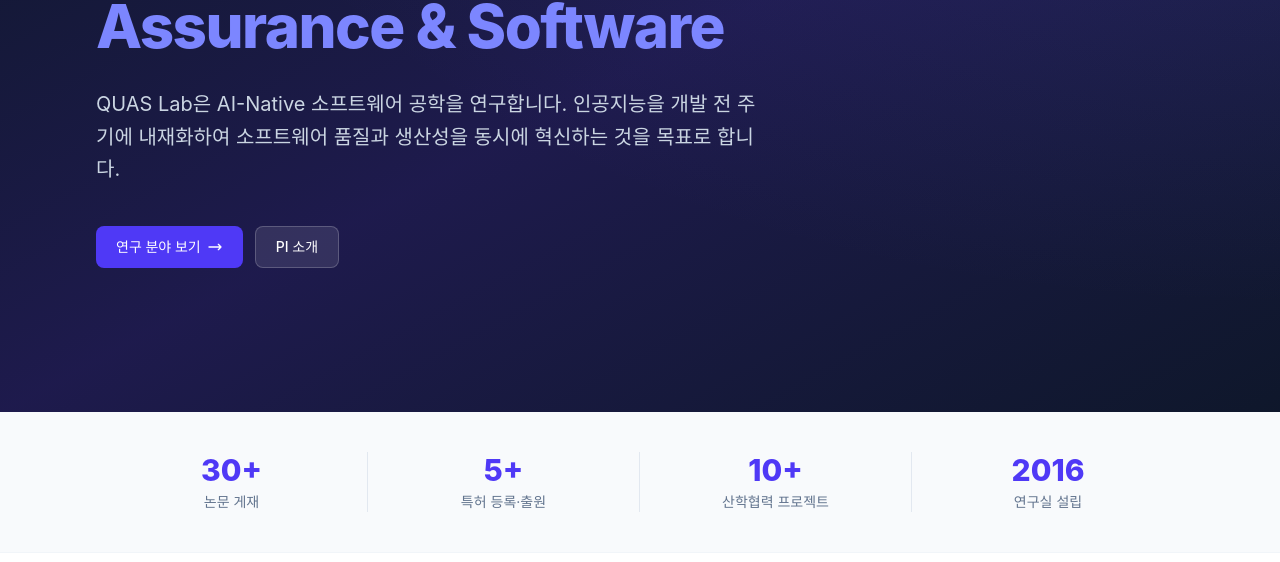
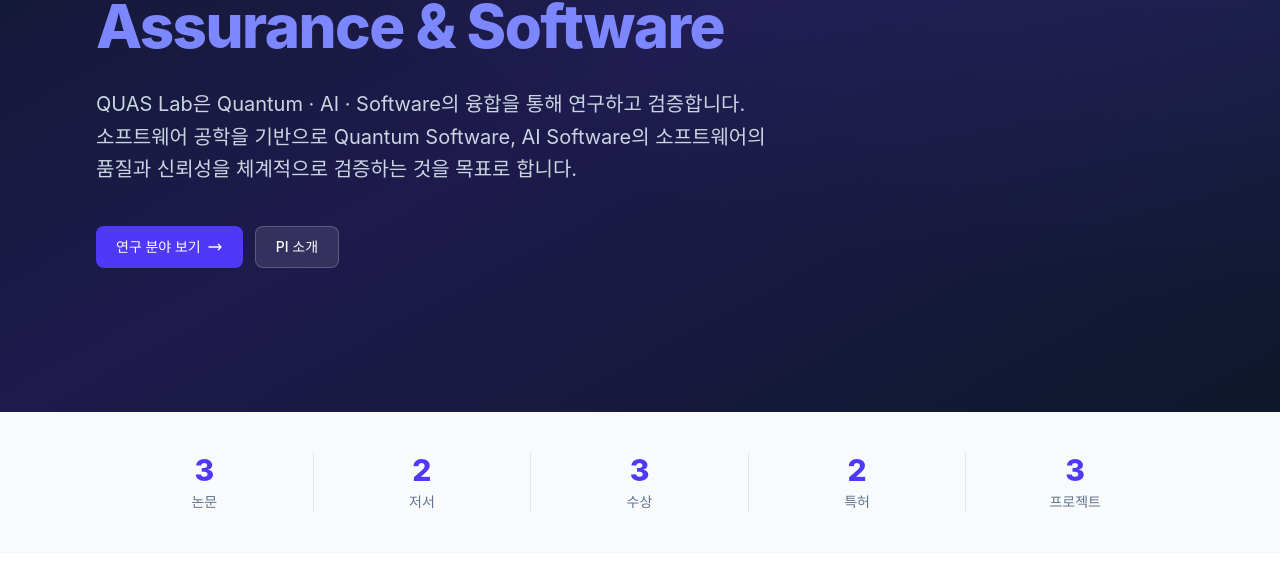
Before and after one commit to zrocircle/quaslab, a React (Vite) app: page / in a window 1280 px wide. Shown: the part 344-906 px from the top of the page. Built offline with nearby package versions, Linux system fonts and the light colour scheme; no server answers.

Commit message:
Add visitor counter and update stats section
- Add daily visitor counter using Supabase
- Change stats to auto-count from archive.json (논문/저서/수상/특허/프로젝트)
- Add 3 dummy project entries to archive.json
- Update hero description to reflect QUAS acronym

```diff
--- a/src/data/archive.json
+++ b/src/data/archive.json
@@ -112,5 +112,31 @@
       "tags": ["LLM", "명세 검증", "KR 출원"],
       "fileUrl": "/assets/patents/patent-002.pdf"
     }
+  ],
+  "projects": [
+    {
+      "id": "project-001",
+      "title": "AI 기반 소프트웨어 자동 검증 시스템 개발",
+      "organization": "한국연구재단 (NRF)",
+      "period": "2023.03 – 2025.02",
+      "description": "대규모 언어 모델을 활용하여 소프트웨어 명세 적합성을 자동으로 검증하는 시스템을 개발하는 산학협력 연구 과제.",
+      "tags": ["NRF", "AI V&V", "LLM"]
+    },
+    {
+      "id": "project-002",
+      "title": "강화학습 기반 CI/CD 최적화 플랫폼 연구",
+      "organization": "정보통신기획평가원 (IITP)",
+      "period": "2022.06 – 2024.05",
+      "description": "강화학습 에이전트를 CI/CD 파이프라인에 적용하여 빌드·테스트 비용을 최소화하고 결함 검출률을 높이는 플랫폼 연구.",
+      "tags": ["IITP", "Reinforcement Learning", "CI/CD"]
+    },
+    {
+      "id": "project-003",
+      "title": "Quantum Software 품질보증 방법론 연구",
+      "organization": "홍익대학교 산학협력단",
+      "period": "2024.03 – 2026.02",
+      "description": "양자 컴퓨팅 소프트웨어의 특성을 반영한 품질보증 및 테스팅 방법론을 체계화하는 선도 연구.",
+      "tags": ["Quantum Software", "SQA", "홍익대"]
+    }
   ]
 }
--- a/src/hooks/useVisitorCount.js
+++ b/src/hooks/useVisitorCount.js
@@ -2,6 +2,17 @@
 
 const SUPABASE_URL = import.meta.env.VITE_SUPABASE_URL
 const SUPABASE_ANON_KEY = import.meta.env.VITE_SUPABASE_ANON_KEY
+
+async function fetchTotalCount() {
+  const res = await fetch(`${SUPABASE_URL}/rest/v1/daily_visitors?select=count`, {
+    headers: {
+      apikey: SUPABASE_ANON_KEY,
+      Authorization: `Bearer ${SUPABASE_ANON_KEY}`,
+    },
+  })
+  const data = await res.json()
+  return data.reduce((sum, row) => sum + row.count, 0)
+}
 
 export function useVisitorCount() {
   const [count, setCount] = useState(null)
@@ -15,7 +26,7 @@
     async function recordVisit() {
       try {
         if (!alreadyCounted) {
-          const res = await fetch(`${SUPABASE_URL}/rest/v1/rpc/increment_daily_visitor`, {
+          await fetch(`${SUPABASE_URL}/rest/v1/rpc/increment_daily_visitor`, {
             method: 'POST',
             headers: {
               apikey: SUPABASE_ANON_KEY,
@@ -24,22 +35,10 @@
             },
             body: JSON.stringify({}),
           })
-          const newCount = await res.json()
-          setCount(newCount)
           sessionStorage.setItem('visited_today', today)
-        } else {
-          const res = await fetch(
-            `${SUPABASE_URL}/rest/v1/daily_visitors?date=eq.${today}&select=count`,
-            {
-              headers: {
-                apikey: SUPABASE_ANON_KEY,
-                Authorization: `Bearer ${SUPABASE_ANON_KEY}`,
-              },
-            }
-          )
-          const data = await res.json()
-          setCount(data[0]?.count ?? 0)
         }
+        const total = await fetchTotalCount()
+        setCount(total)
       } catch (err) {
         console.error('Visitor count error:', err)
       }
--- a/src/pages/Home.jsx
+++ b/src/pages/Home.jsx
@@ -1,5 +1,6 @@
 import { Link } from 'react-router-dom'
 import { useVisitorCount } from '../hooks/useVisitorCount'
+import archiveData from '../data/archive.json'
 
 const researchAreas = [
   {
@@ -38,10 +39,11 @@
 ]
 
 const stats = [
-  { value: '30+', label: '논문 게재' },
-  { value: '5+', label: '특허 등록·출원' },
-  { value: '10+', label: '산학협력 프로젝트' },
-  { value: '2016', label: '연구실 설립' },
+  { value: `${archiveData.papers.length}`, label: '논문' },
+  { value: `${archiveData.books.length}`, label: '저서' },
+  { value: `${archiveData.awards.length}`, label: '수상' },
+  { value: `${archiveData.patents.length}`, label: '특허' },
+  { value: `${archiveData.projects.length}`, label: '프로젝트' },
 ]
 
 export default function Home() {
@@ -62,8 +64,8 @@
               <span className="text-indigo-400">Assurance &amp; Software</span>
             </h1>
             <p className="text-slate-300 text-lg sm:text-xl leading-relaxed mb-10 max-w-2xl">
-              QUAS Lab은 AI-Native 소프트웨어 공학을 연구합니다. 인공지능을 개발 전 주기에 내재화하여
-              소프트웨어 품질과 생산성을 동시에 혁신하는 것을 목표로 합니다.
+              QUAS Lab은 Quantum · AI · Software의 융합을 통해 연구하고 검증합니다.
+              소프트웨어 공학을 기반으로 Quantum Software, AI Software의 소프트웨어의 품질과 신뢰성을 체계적으로 검증하는 것을 목표로 합니다.
             </p>
             <div className="flex flex-wrap gap-3">
               <Link to="/research" className="btn-primary text-sm px-5 py-2.5">
@@ -83,7 +85,7 @@
       {/* Stats */}
       <section className="border-b border-slate-100 bg-slate-50">
         <div className="section-container py-10">
-          <div className="grid grid-cols-2 sm:grid-cols-4 gap-6 sm:gap-0 sm:divide-x sm:divide-slate-200">
+          <div className="grid grid-cols-3 sm:grid-cols-5 gap-6 sm:gap-0 sm:divide-x sm:divide-slate-200">
             {stats.map((s) => (
               <div key={s.label} className="text-center px-4">
                 <p className="text-3xl font-extrabold text-indigo-600">{s.value}</p>
@@ -92,14 +94,14 @@
             ))}
           </div>
           {visitorCount !== null && (
-            <div className="flex items-center justify-end gap-1.5 mt-6 text-sm text-slate-400">
+            <div className="flex items-center justify-center gap-2 mt-8 pt-6 border-t border-slate-200 text-sm text-slate-400">
               <svg className="w-4 h-4" fill="none" viewBox="0 0 24 24" stroke="currentColor">
                 <path strokeLinecap="round" strokeLinejoin="round" strokeWidth={1.5}
-                  d="M15 12a3 3 0 11-6 0 3 3 0 016 0z" />
-                <path strokeLinecap="round" strokeLinejoin="round" strokeWidth={1.5}
-                  d="M2.458 12C3.732 7.943 7.523 5 12 5c4.478 0 8.268 2.943 9.542 7-1.274 4.057-5.064 7-9.542 7-4.477 0-8.268-2.943-9.542-7z" />
+                  d="M17 20h5v-2a3 3 0 00-5.356-1.857M17 20H7m10 0v-2c0-.656-.126-1.283-.356-1.857M7 20H2v-2a3 3 0 015.356-1.857M7 20v-2c0-.656.126-1.283.356-1.857m0 0a5.002 5.002 0 019.288 0M15 7a3 3 0 11-6 0 3 3 0 016 0z" />
               </svg>
-              오늘 방문자 <span className="font-semibold text-indigo-500">{visitorCount.toLocaleString()}명</span>
+              누적 방문자
+              <span className="font-bold text-indigo-600 text-base">{visitorCount.toLocaleString()}</span>
+              명
             </div>
           )}
         </div>
```
